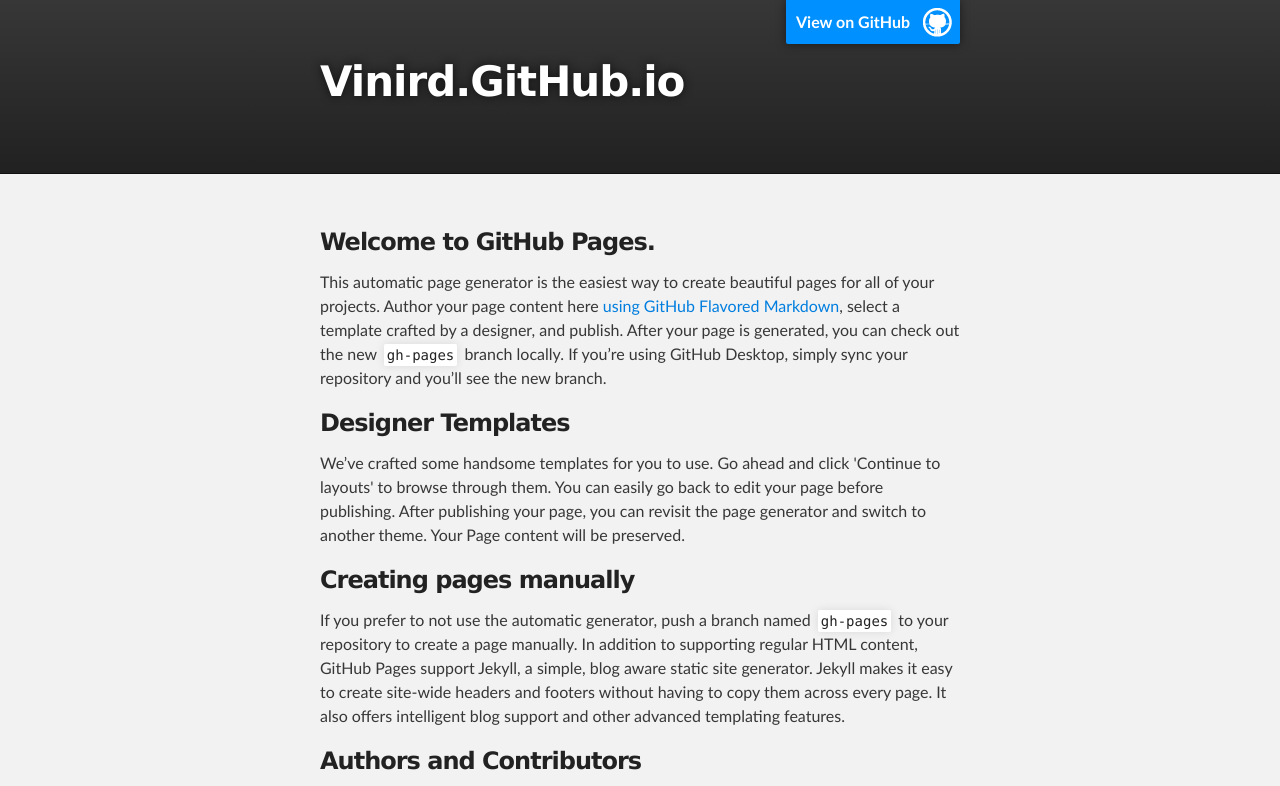
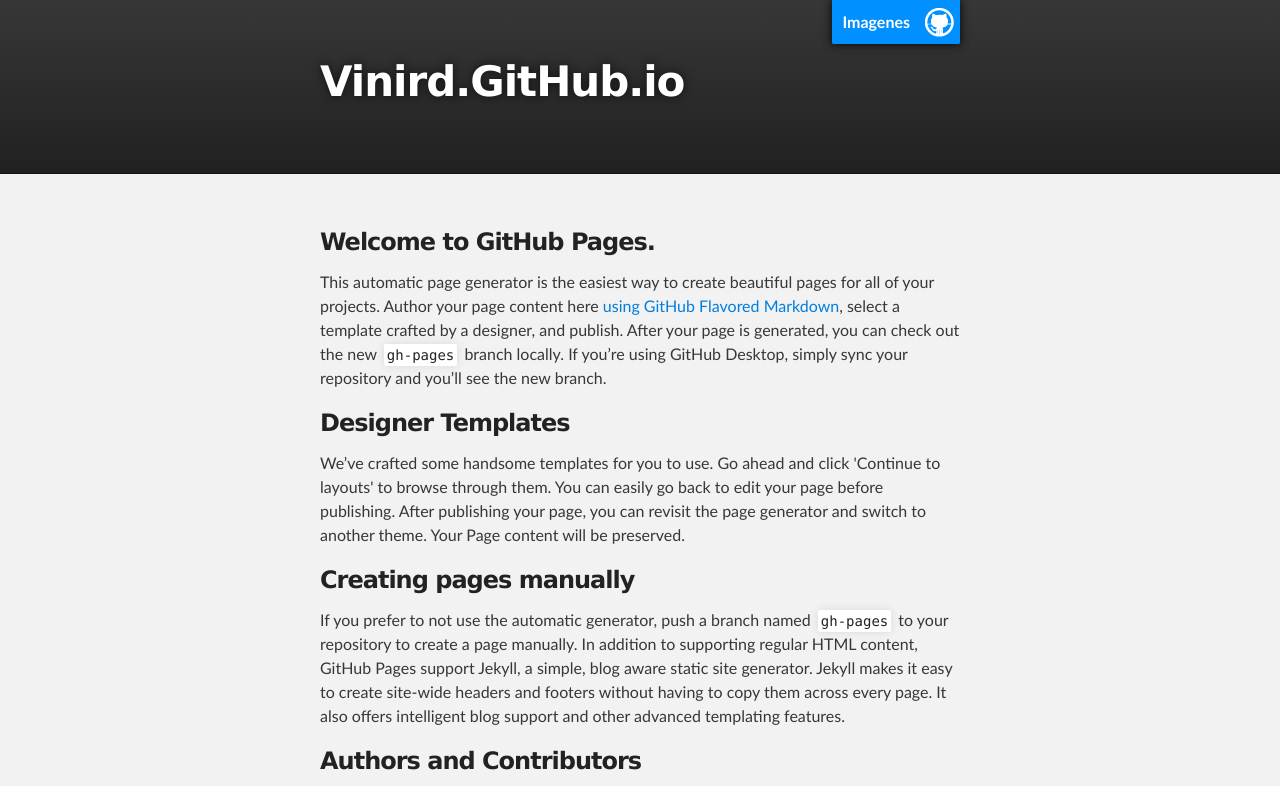
Before and after one commit to vinird/vinird.github.io, a plain HTML site: page index.html in a window 1280 px wide. Shown: the top 786 px of the page. Drawn offline with Linux system fonts and the light colour scheme.

Commit message:
Update index.html

```diff
--- a/index.html
+++ b/index.html
@@ -8,7 +8,7 @@
 
     <link rel="stylesheet" type="text/css" media="screen" href="stylesheets/stylesheet.css">
 
-    <title>Vinird.GitHub.io</title>
+    <title>VR</title>
   </head>
 
   <body>
@@ -16,7 +16,8 @@
     <!-- HEADER -->
     <div id="header_wrap" class="outer">
         <header class="inner">
-          <a id="forkme_banner" href="https://github.com/vinird">View on GitHub</a>
+          <a id="forkme_banner" href="http://vinird.github.io/images.html">Imagenes</a>
+          <a id="forkme_banner" href="http://vinird.github.io/room.html">Imagenes</a>
 
           <h1 id="project_title">Vinird.GitHub.io</h1>
           <h2 id="project_tagline"></h2>
```
